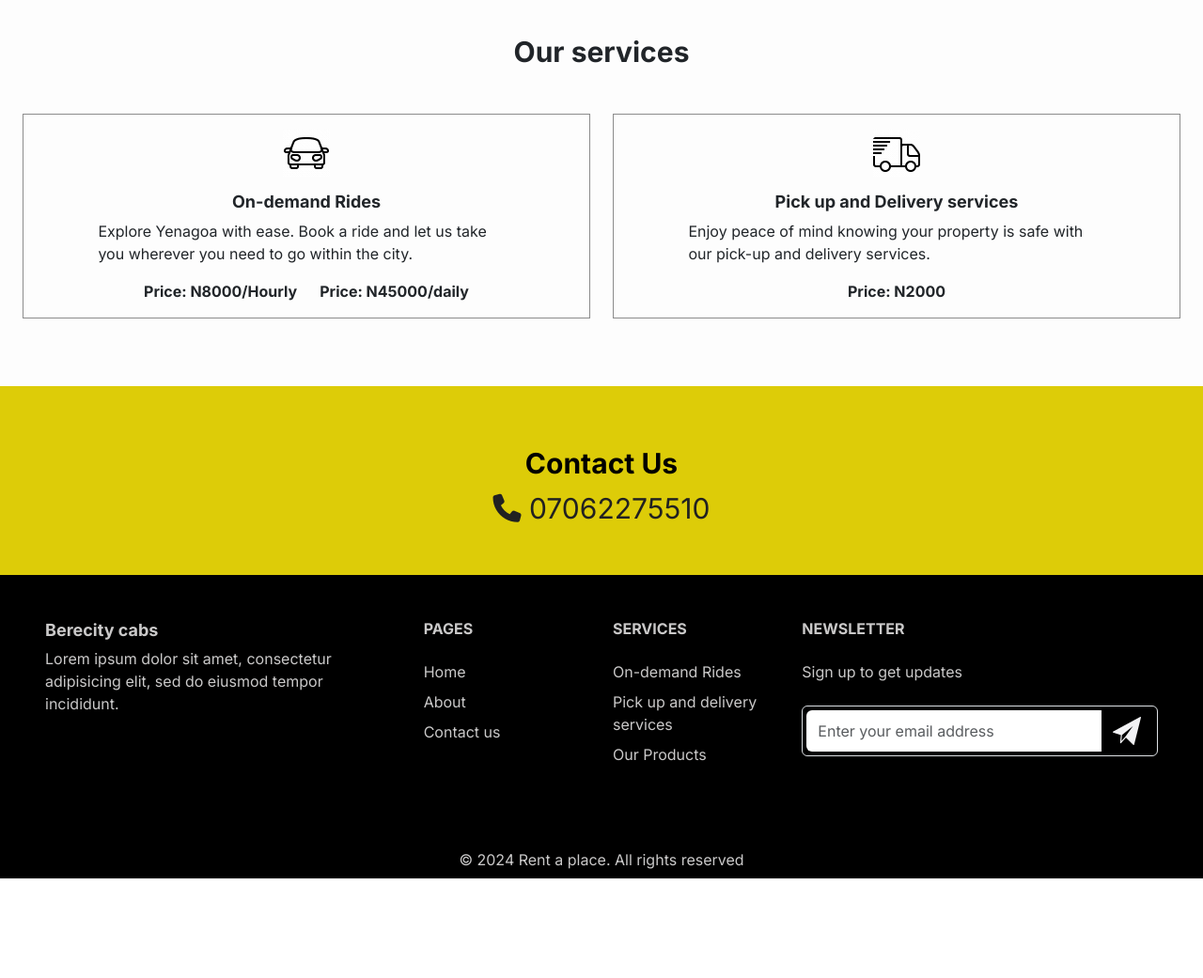
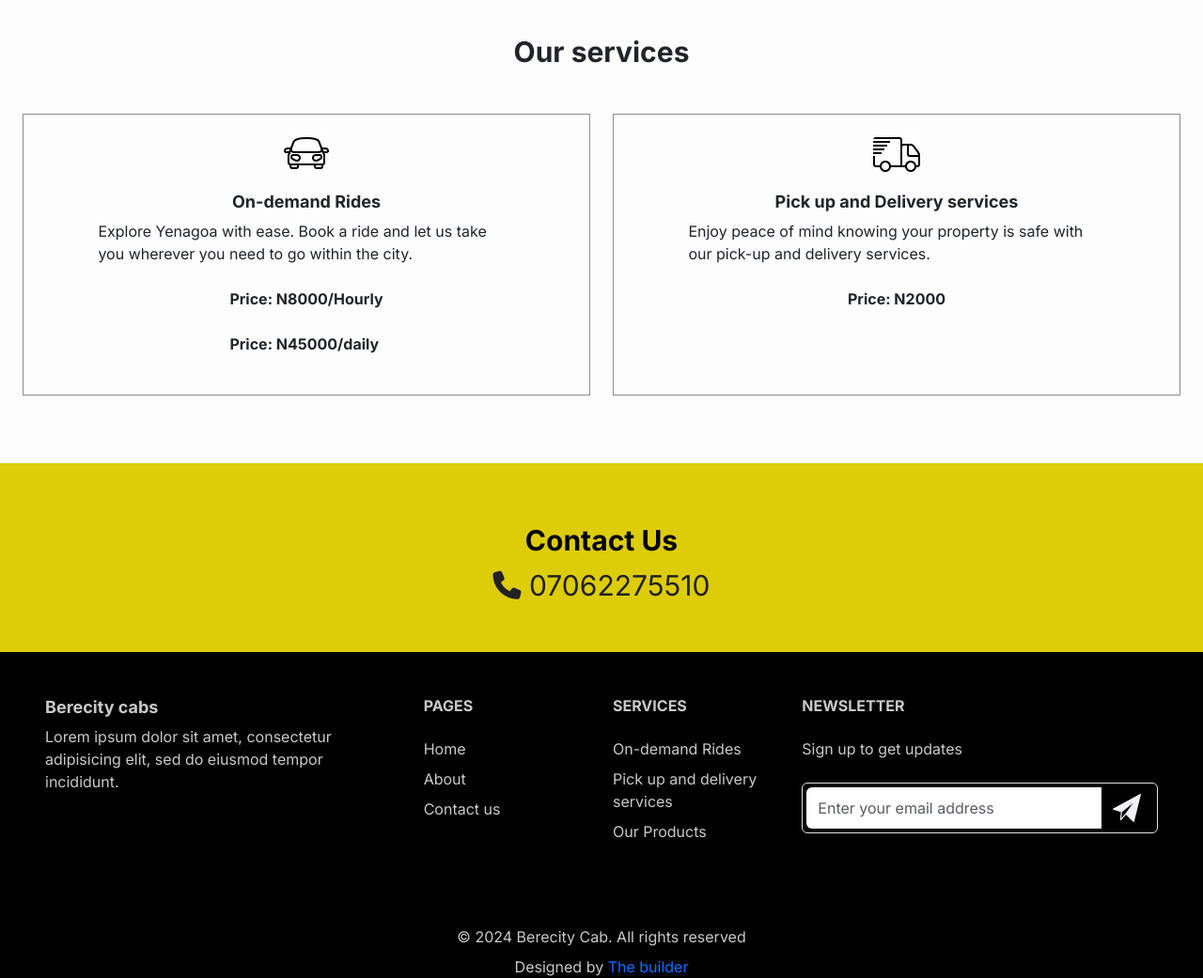
Before and after one commit to Thebuilderekes/berecity-cab, a plain HTML site: page index.html in a window 1280 px wide. Shown: the part 820-1861 px from the top of the page at 94% size. Before the commit the page ends 1755 px from the top, so only its background shows below. Drawn offline with nearby package versions, Linux system fonts and the light colour scheme.

Commit message:
feat:styled services section

```diff
--- a/css/index.css
+++ b/css/index.css
@@ -23,7 +23,7 @@ Version: 1.0
 /*********************************************/
 
 *,
-ul {
+ul, p {
   padding: 0;
   margin: 0;
   box-sizing: border-box;
@@ -211,6 +211,11 @@ h3 {
   font-size: var(--semi-medium-fs);
 }
 
+article {
+
+  height: 300px;
+}
+
 @media (max-width: 800px) {
   h2 {
     font-size: var(--medium-fs);
--- a/index.html
+++ b/index.html
@@ -116,14 +116,14 @@
         <div class="row">
           <div class="col-12 col-lg-6 my-4">
 
-            <article class="service-card d-flex px-4 flex-column justify-content-center align-items-center py-3">
+            <article class="service-card d-flex px-4 flex-column align-items-center py-3">
               <figure>
                 <img src="./assets/images/icons/icons8-car.gif" alt="animated bouncing car icon" />
               </figure>
               <h3 class="fw-bold">On-demand Rides</h3>
               <p>Explore Yenagoa with ease. Book a ride and let us take you wherever you need to go within the city.</p>
-                 <ul class="d-flex gap-4 fw-bold">
-                   <li>
+              <ul class=" price-list fw-bold">
+                <li class ="py-4">
                   Price: N8000/Hourly
                 </li>
                 <li>
@@ -134,17 +134,17 @@
           </div>
 
           <div class="col-12 col-lg-6 my-4">
-            <article class="service-card d-flex flex-column justify-content-center align-items-center py-3 px-4">
+            <article class="service-card d-flex flex-column align-items-center py-3 px-4">
               <figure class>
                 <img src="./assets/images/icons/icons8-shipping.gif" alt="animated swoosh shipping van icon" />
 
               </figure>
               <h3 class="fw-bold">Pick up and Delivery services</h3>
-
               <p>Enjoy peace of mind knowing your property is safe with our pick-up and delivery services.</p>
-
-                 <ul class="fw-bold">
-                   <li>Price: N2000 </li>
+              <ul class="price-list fw-bold">
+                <li class ="py-4">
+                  Price: N2000
+                </li>
               </ul>
             </article>
           </div>
@@ -234,7 +234,8 @@
       <!-- Copyrights -->
       <div class="pt-4">
         <div class="container text-center">
-          <p class="mb-0 py-2">© 2024 Rent a place. All rights reserved</p>
+          <p class="mb-0 py-2">© 2024 Berecity Cab. All rights reserved</p>
+            <p>Designed by <a href="">The builder</a></p>
         </div>
       </div>
     </footer>
```
Also changed, not shown: pages/404.html (+0 -5 lines), pages/about.html (+3 -2 lines), pages/contact.html (+4 -3 lines). Lines whose indentation alone changed are shown as unchanged.
